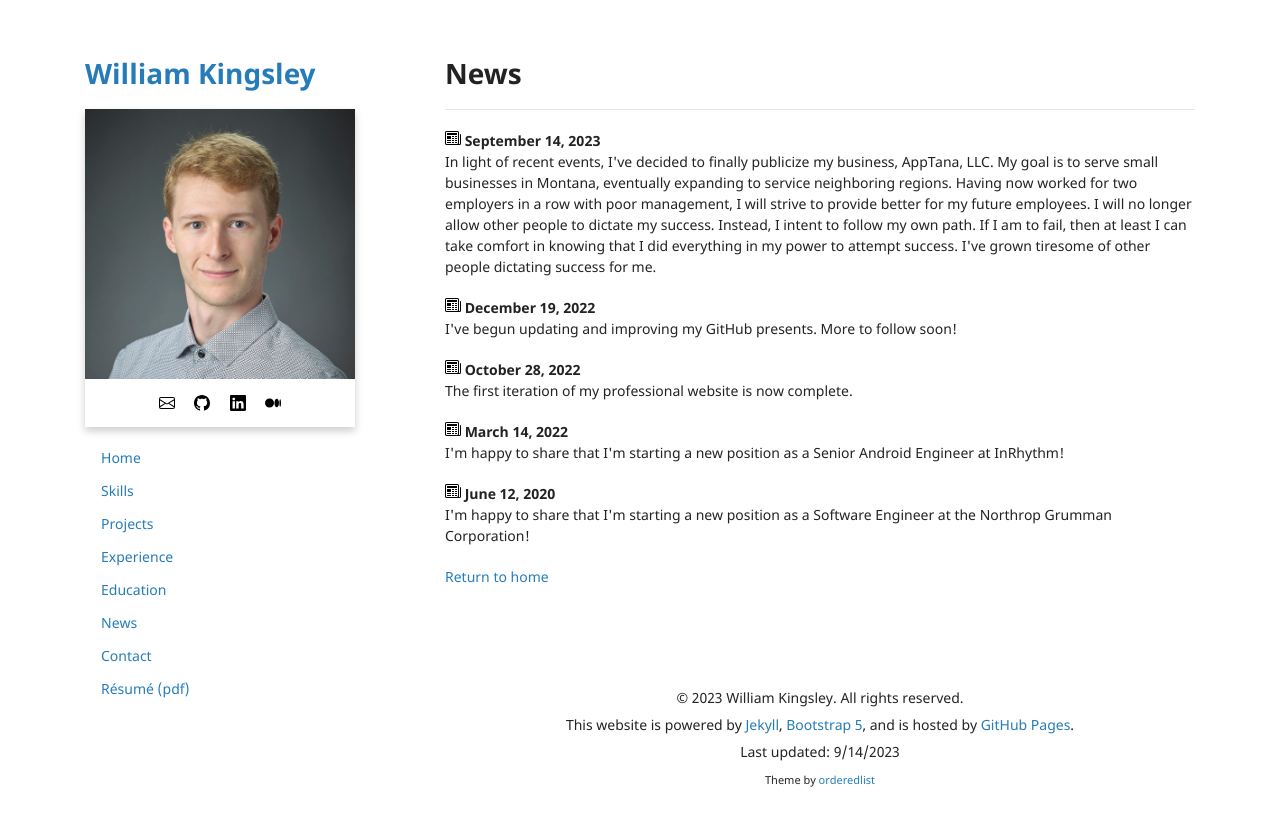
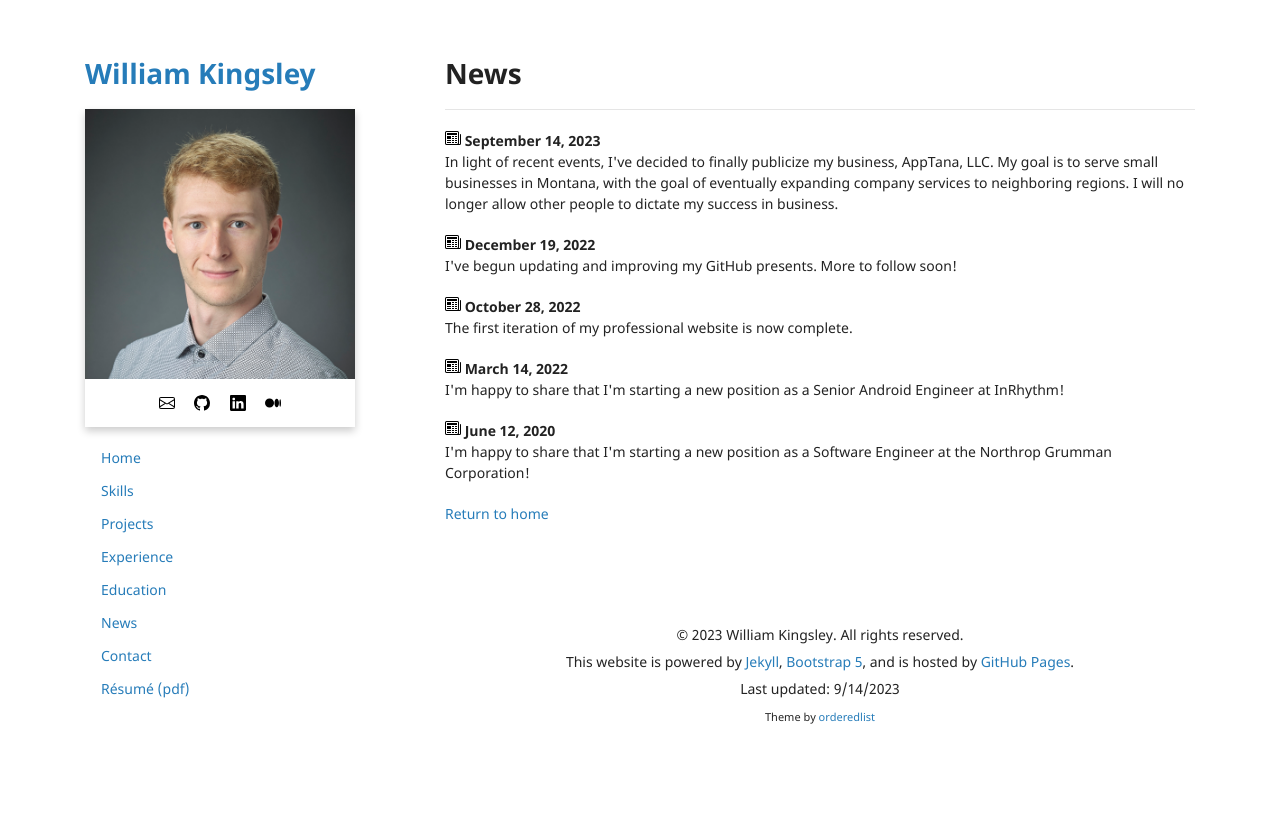
Before and after one commit to data-programmer/data-programmer.github.io, a Jekyll site: the page built from news.md, in a window 1280 px wide. Shown: the top 826 px of the page. Built offline with Jekyll 4.4.1, drawn with Linux system fonts in a browser that asks for light colours; our own code applies the rules of GitHub Pages for plain Markdown files.

Commit message:
Updating news

```diff
--- a/_data/news.yml
+++ b/_data/news.yml
@@ -1,4 +1,4 @@
-- news: "In light of recent events, I've decided to finally publicize my business, AppTana, LLC. My goal is to serve small businesses in Montana, eventually expanding to service neighboring regions. Having now worked for two employers in a row with poor management, I will strive to provide better for my future employees. I will no longer allow other people to dictate my success. Instead, I intent to follow my own path. If I am to fail, then at least I can take comfort in knowing that I did everything in my power to attempt success. I've grown tiresome of other people dictating success for me."
+- news: "In light of recent events, I've decided to finally publicize my business, AppTana, LLC. My goal is to serve small businesses in Montana, with the goal of eventually expanding company services to neighboring regions. I will no longer allow other people to dictate my success in business."
   date: "September 14, 2023"
   show: true
 
```
